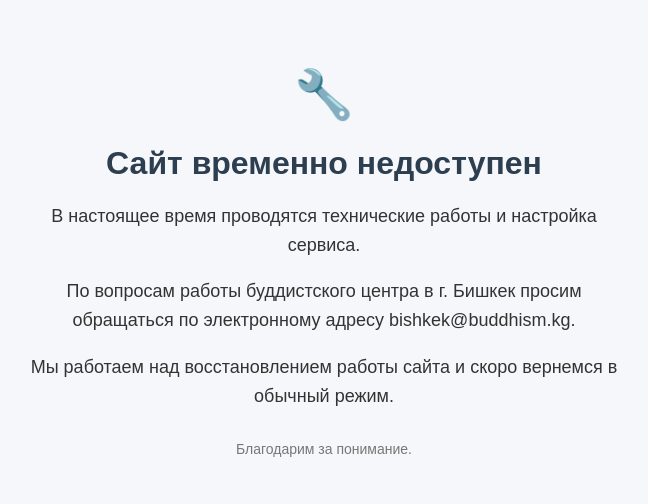
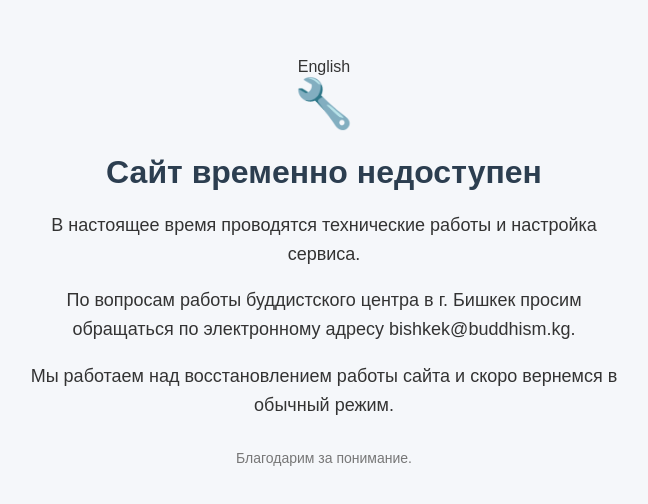
Before and after one commit to web-developer108/buddhism-kg, a React (Vite) app: page / in a window 1280 px wide. Shown: the part 138-642 px from the top of the page, without its empty margins (316-964 px from the left). Built offline with nearby package versions, Linux system fonts and the light colour scheme.

Commit message:
add LanguageSwitcher

```diff
--- a/src/App.tsx
+++ b/src/App.tsx
@@ -1,9 +1,11 @@
 import './App.css'
+import { LanguageSwitcher } from "./components/LanguageSwitcher/LanguageSwitcher.tsx";
 
 function App() {
 
   return (
         <div className="container">
+            <LanguageSwitcher/>
           <div className="logo">🔧</div>
 
           <h1>Сайт временно недоступен</h1>
--- /dev/null
+++ b/src/components/LanguageSwitcher/LanguageSwitcher.module.css
@@ -0,0 +1,38 @@
+.languageSwitcher {
+    border: none;
+    background: transparent;
+    cursor: pointer;
+
+    padding: 0;
+
+    font-family: inherit;
+    font-size: 16px;
+    font-weight: 500;
+    line-height: 1;
+
+    color: inherit;
+
+    transition: opacity 0.2s ease;
+}
+
+.languageSwitcher:hover {
+    opacity: 0.7;
+}
+
+.desktop {
+    display: inline;
+}
+
+.mobile {
+    display: none;
+}
+
+@media (max-width: 500px) {
+    .desktop {
+        display: none;
+    }
+
+    .mobile {
+        display: inline;
+    }
+}
--- /dev/null
+++ b/src/components/LanguageSwitcher/LanguageSwitcher.tsx
@@ -0,0 +1,33 @@
+import { useTranslation } from 'react-i18next';
+import styles from './LanguageSwitcher.module.css';
+
+export const LanguageSwitcher = () => {
+    const { i18n } = useTranslation();
+
+    const isRussian = i18n.language === 'ru';
+
+    const handleChangeLanguage = () => {
+        const nextLanguage = isRussian ? 'en' : 'ru';
+
+        i18n.changeLanguage(nextLanguage);
+
+        localStorage.setItem('language', nextLanguage);
+    };
+
+    return (
+        <button
+            type="button"
+            onClick={handleChangeLanguage}
+            className={styles.languageSwitcher}
+            aria-label="Change language"
+        >
+            <span className={styles.desktop}>
+                {isRussian ? 'English' : 'Русский'}
+            </span>
+
+            <span className={styles.mobile}>
+                {isRussian ? 'EN' : 'RU'}
+            </span>
+        </button>
+    );
+};
```
